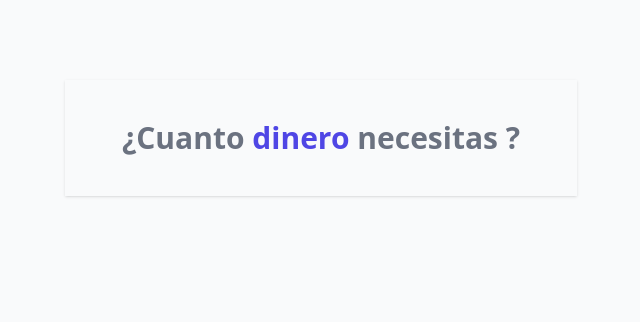
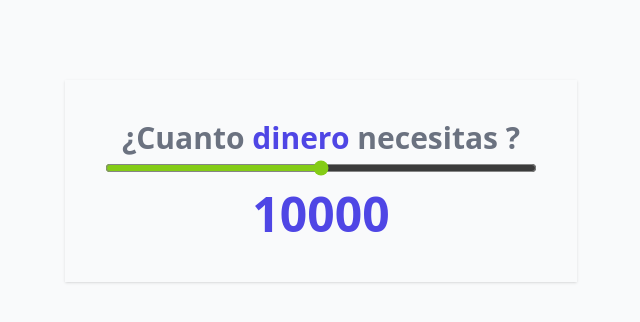
Before and after one commit to cuourses/cotizadorPrestamo-React, a React (Vite) app: page / in a window 1280 px wide. Shown: the top 322 px of the page, without its empty margins (319-959 px from the left). Built offline with nearby package versions, Linux system fonts and the light colour scheme.

Commit message:
[ADD] agregando rango

```diff
--- a/src/App.jsx
+++ b/src/App.jsx
@@ -1,10 +1,53 @@
+import { useState } from "react"
 import Header from "./components/Header"
+import Button from "./components/Button";
 
 function App() {
+  const [cantidad, setCantidad] = useState(10000);
+
+  const MIN = 0;
+  const MAX = 20000;
+  const STEP = 100;
+
+  // Actuliza la cantidad
+  const handleChange = (event) => {
+    setCantidad(Number(event.target.value));
+  };
+
+  // Decrementa la cantidad
+  const handleClickDecremento = () => {
+    const valor = cantidad - STEP;
+
+    if (valor < MIN) return;
+
+    setCantidad(valor);
+  };
+
+
+  // Incrementa la cantidad
+  const handleClickIncremento = () => {
+    const valor = cantidad + STEP;
+
+    if (valor > MAX) return;
+
+    setCantidad(valor);
+  };
 
   return (
     <div className="w-11/12 max-w-lg my-20 mx-auto shadow p-10">
       <Header />
+
+      <input
+        type="range"
+        className="w-full h-6 bg-gray-200 accent-lime-500 hover:accent-lime-600"
+        onChange={handleChange}
+        value={cantidad}
+        min={MIN}
+        max={MAX}
+        step={STEP}
+      />
+
+      <p className="text-center my-1 text-5xl font-extrabold text-indigo-600"> {cantidad}</p>
     </div>
   )
 }
```
